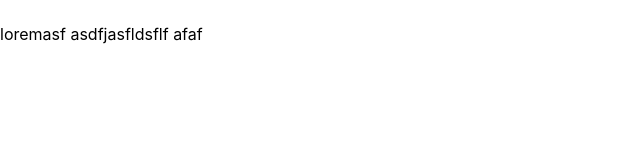
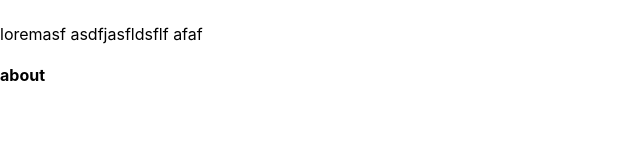
Before and after one commit to AndriYang/simple-webpage, a React (Create React App) app: page /about in a window 1280 px wide. Shown: the part 135-290 px from the top of the page, without its empty margins (0-640 px from the left). Built offline with nearby package versions, Linux system fonts and the light colour scheme; the HTML template or start-up script is replaced by a standard one.

Commit message:
grap id form link

```diff
--- a/src/App.js
+++ b/src/App.js
@@ -4,6 +4,7 @@
 import Home from './components/Home'
 import Contact from './components/Contact'
 import About from './components/About'
+import Post from './components/Post'
 
 
 class App extends Component {
@@ -15,6 +16,7 @@
           <Route exact path='/' component={Home} />
           <Route path='/about' component={About} />
           <Route path='/contact' component={Contact} />
+          <Route path='/:post_id' component={Post} />
         </div>
       </BrowserRouter>
     );
--- /dev/null
+++ b/src/components/Post.js
@@ -0,0 +1,23 @@
+import React, { Component } from 'react'
+
+class Post extends Component {
+  state = {
+    id: null
+  }
+  componentDidMount(){
+    console.log(this.props);
+    let id = this.props.match.params.post_id;
+    this.setState({
+      id: id
+    })
+  }
+  render() {
+    return (
+      <div className="container">
+        <h4> {this.state.id}</h4>
+      </div>
+    )
+  }
+}
+
+export default Post
```
